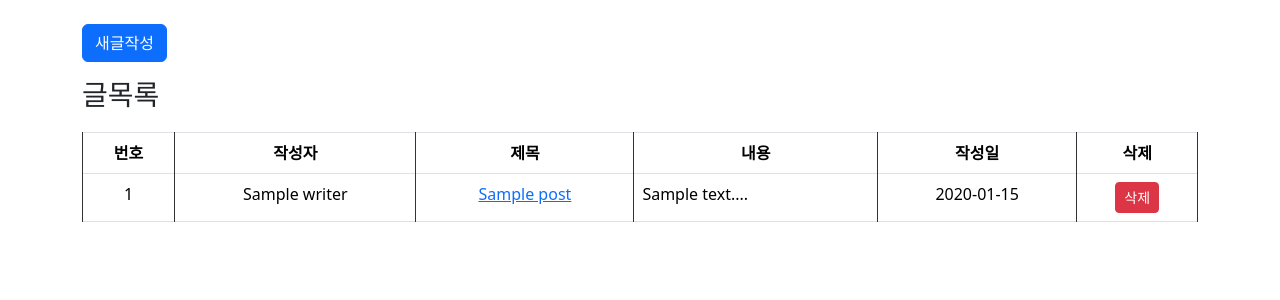
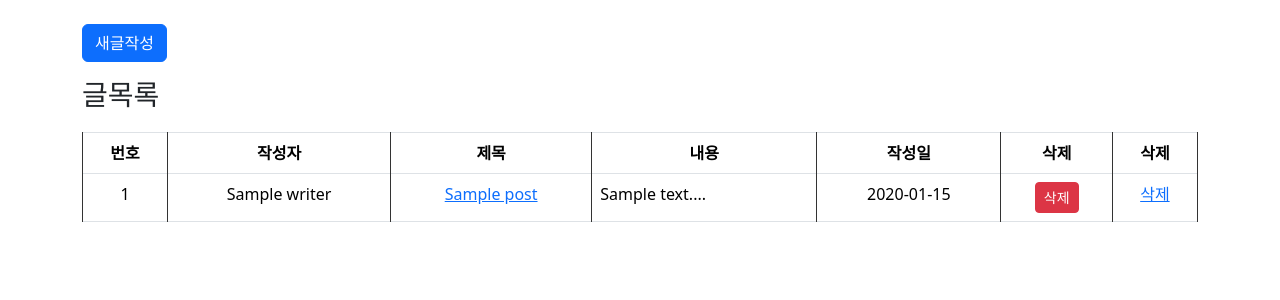
Before and after one commit to rush7993/fastapi, a FastAPI app: template templates/post/list.html in a window 1280 px wide. Shown: the top 300 px of the page. Run offline with FastAPI, Linux system fonts and the light colour scheme; the template is opened without the code that fills it: most values are stand-ins (such as "Sample title", 1, 10 or a date in 2020); parts of the project's set-up code (start-up, migrations or seed data) failed here and were passed over.

Commit message:
삭제 한번 더

```diff
--- a/templates/post/list.html
+++ b/templates/post/list.html
@@ -35,6 +35,7 @@
                     <th>내용</th>
                     <th>작성일</th>
                     <th>삭제</th>
+                    <th>삭제</th>
                 </tr>
             </thead>
             <tbody>
@@ -53,6 +54,9 @@
                             <button type="submit" class="btn btn-danger btn-sm">삭제</button>
                         </form>
                     </td>
+                    <td>
+                        <a href="/post/delete/{{ post.num }}">삭제</a>
+                    </td>
                 </tr>
                 {% endfor %}
                 {% if not posts %}
```
